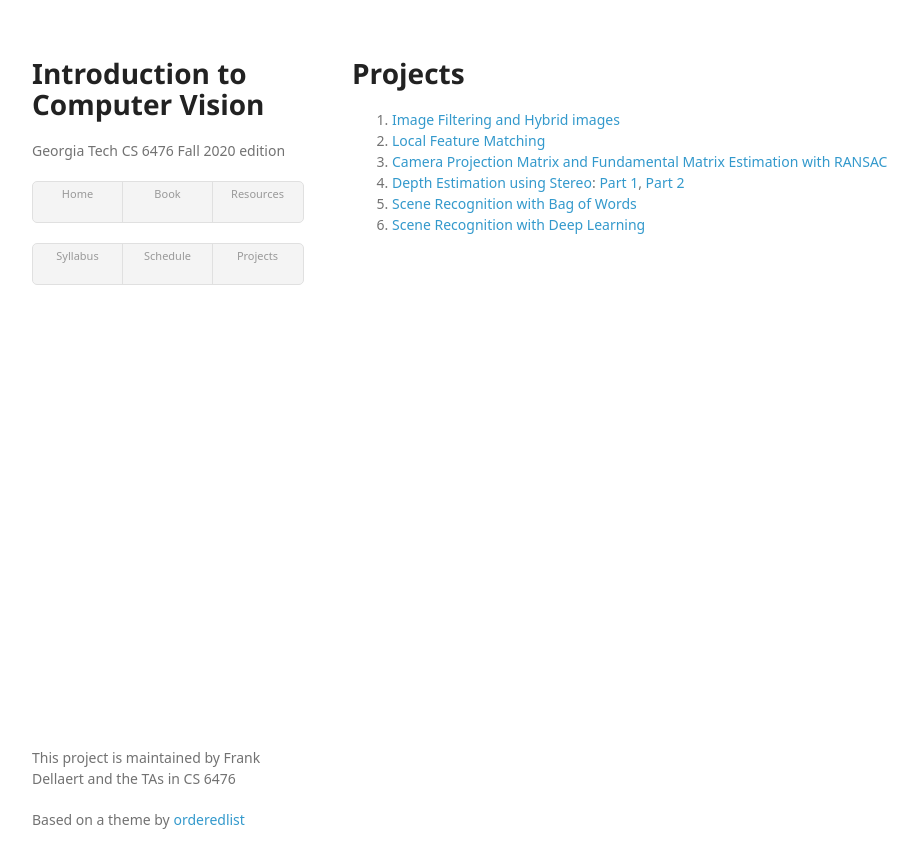
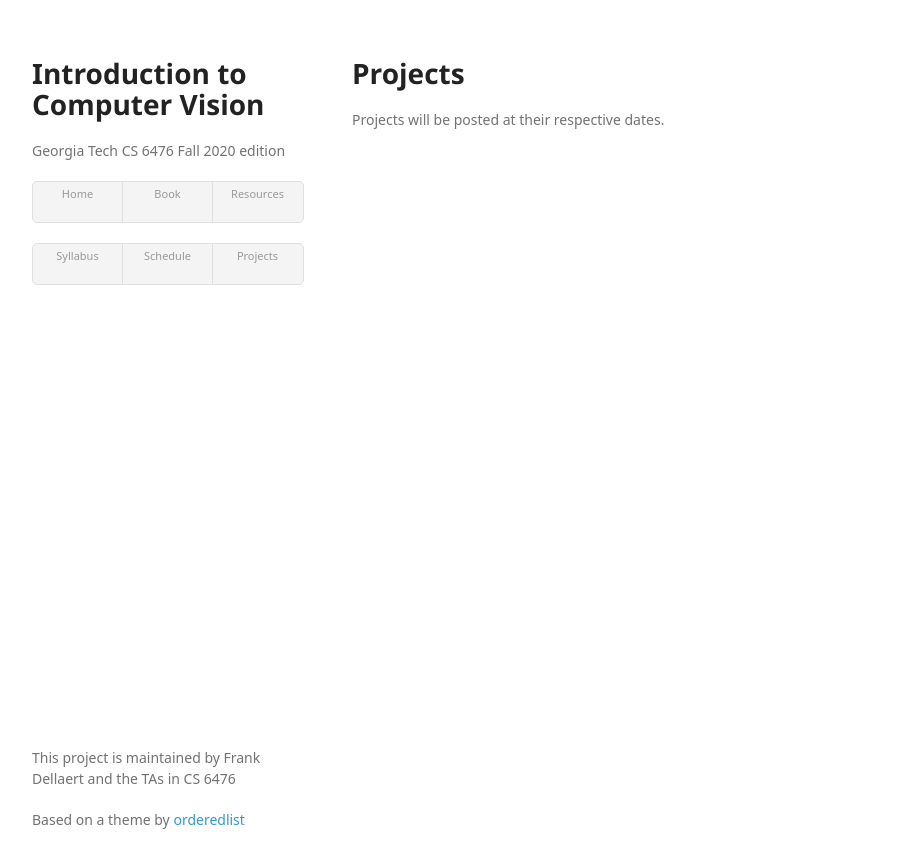
Before and after one commit to dellaert/20F-6476, a Jekyll site: the page built from projects.md, in a window 1280 px wide. Shown: the top 868 px of the page, without its empty margins (158-1076 px from the left). Built offline with Jekyll 4.4.1, drawn with Linux system fonts in a browser that asks for light colours; some web fonts are replaced.

Commit message:
Update of projects.md page and syllabus.md
Deleted the projects and just left a place holder message that the projects will be posted in the future. Fixed the contact information in the syllabus that was not alligned.

```diff
--- a/projects.md
+++ b/projects.md
@@ -4,10 +4,10 @@ title: Projects
 ---
 
 # Projects
-
-1. [Image Filtering and Hybrid images](proj1.md)
-2. [Local Feature Matching](proj2.md)
-3. [Camera Projection Matrix and Fundamental Matrix Estimation with RANSAC](proj3.md)
-4. [Depth Estimation using Stereo](proj4.md): [Part 1](proj4_part1.md), [Part 2](proj4_part2.md)
-5. [Scene Recognition with Bag of Words](proj5.md)
-6. [Scene Recognition with Deep Learning](proj6.md)
+[//]: # 1. [Image Filtering and Hybrid images](proj1.md)
+[//]: # 2. [Local Feature Matching](proj2.md)
+[//]: # 3. [Camera Projection Matrix and Fundamental Matrix Estimation with RANSAC](proj3.md)
+[//]: # 4. [Depth Estimation using Stereo](proj4.md): [Part 1](proj4_part1.md), [Part 2](proj4_part2.md)
+[//]: # 5. [Scene Recognition with Bag of Words](proj5.md)
+[//]: # 6. [Scene Recognition with Deep Learning](proj6.md)
+Projects will be posted at their respective dates.
```
Also changed, not shown: syllabus.md (+5 -4 lines), 1 other file.
